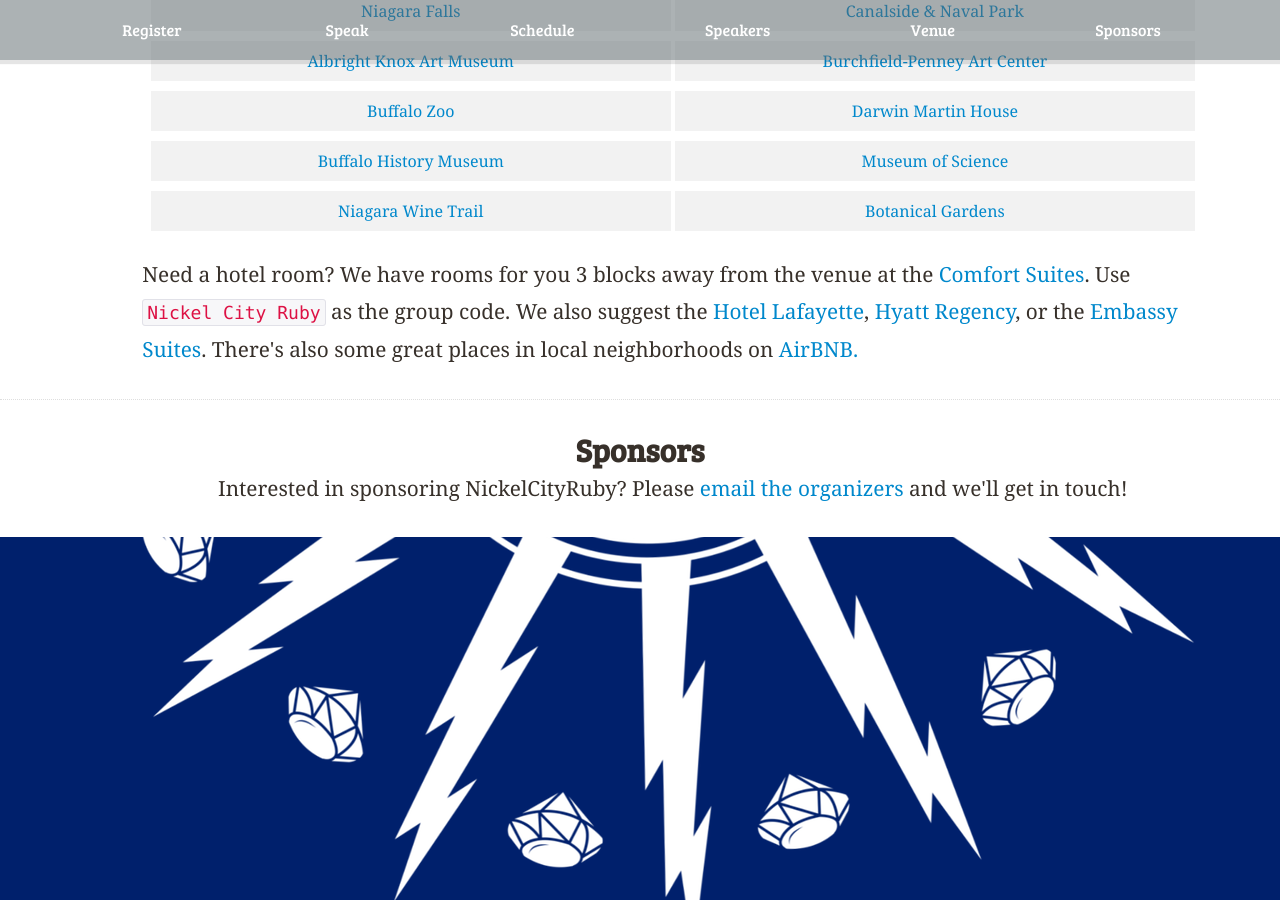
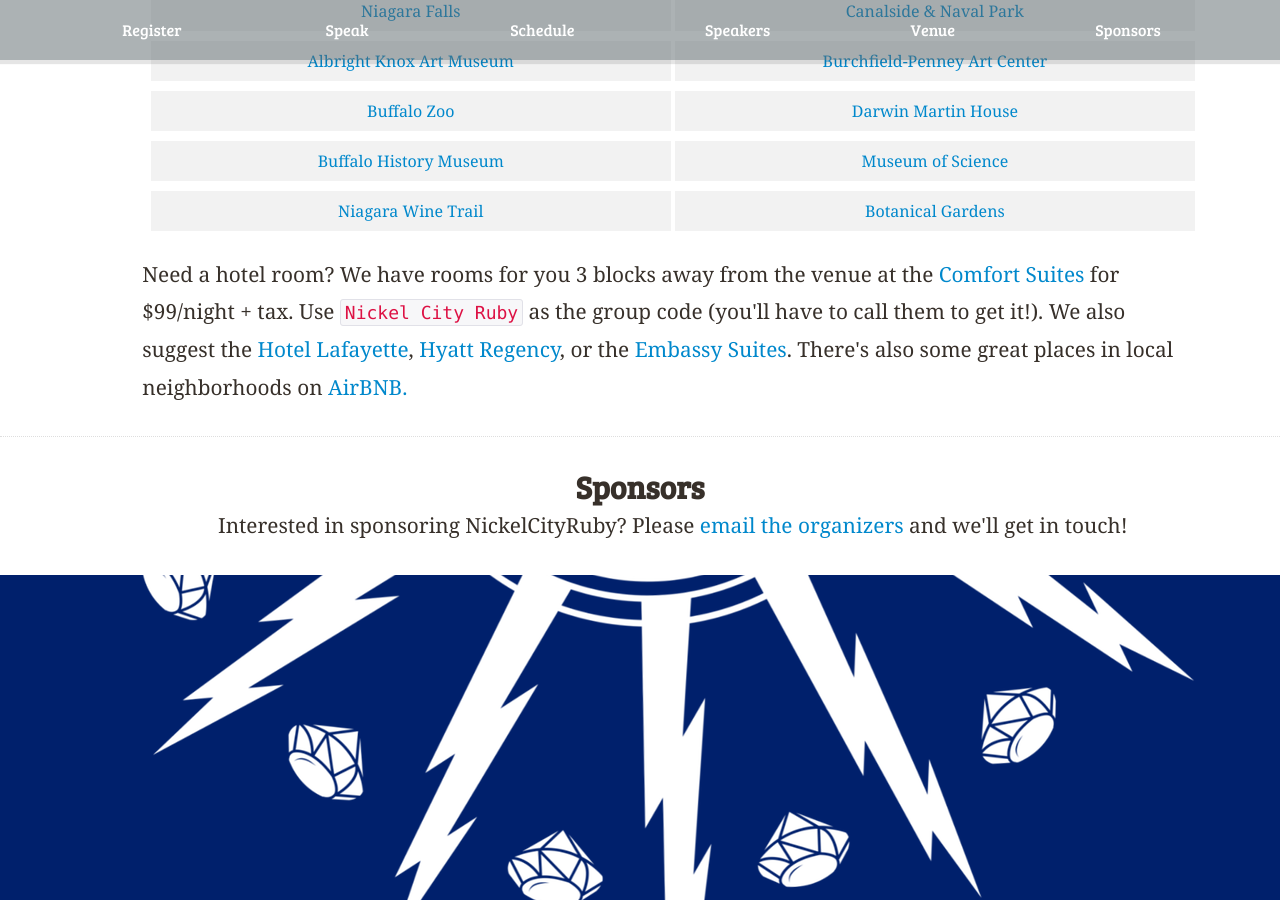
Before and after one commit to nysmakers/nysmakers.github.io, a Jekyll site: the page built from 2014/index.html, in a window 1280 px wide and 900 px high, scrolled down 5178 px. Built offline with Jekyll 4.4.1, drawn with Linux system fonts in a browser that asks for light colours; some web fonts are replaced; comment, search, counter and statistics services are not loaded.

Commit message:
Hotel call

```diff
--- a/2014/index.html
+++ b/2014/index.html
@@ -152,7 +152,7 @@
       <li><a href="http://www.buffalogardens.com/">Botanical Gardens</a></li>
     </ul>
     <p class="span10 offset1">
-      Need a hotel room? We have rooms for you 3 blocks away from the venue at the <a href="http://www.comfortsuites.com/hotel-buffalo-new_york-NY200">Comfort Suites</a>. Use <code>Nickel City Ruby</code> as the group code. We also suggest the <a href="http://thehotellafayette.com/">Hotel Lafayette</a>, <a href="http://buffalo.hyatt.com/hyatt/hotels-buffalo/index.jsp?null">Hyatt Regency</a>, or the <a href="http://embassysuites3.hilton.com/en/hotels/new-york/embassy-suites-buffalo-BUFESES/index.html">Embassy Suites</a>. There's also some great places in local neighborhoods on <a href="https://www.airbnb.com/s/Buffalo--NY">AirBNB.</a>
+      Need a hotel room? We have rooms for you 3 blocks away from the venue at the <a href="http://www.comfortsuites.com/hotel-buffalo-new_york-NY200">Comfort Suites</a> for $99/night + tax. Use <code>Nickel City Ruby</code> as the group code (you'll have to call them to get it!). We also suggest the <a href="http://thehotellafayette.com/">Hotel Lafayette</a>, <a href="http://buffalo.hyatt.com/hyatt/hotels-buffalo/index.jsp?null">Hyatt Regency</a>, or the <a href="http://embassysuites3.hilton.com/en/hotels/new-york/embassy-suites-buffalo-BUFESES/index.html">Embassy Suites</a>. There's also some great places in local neighborhoods on <a href="https://www.airbnb.com/s/Buffalo--NY">AirBNB.</a>
     </p>
   </section>
 
```
